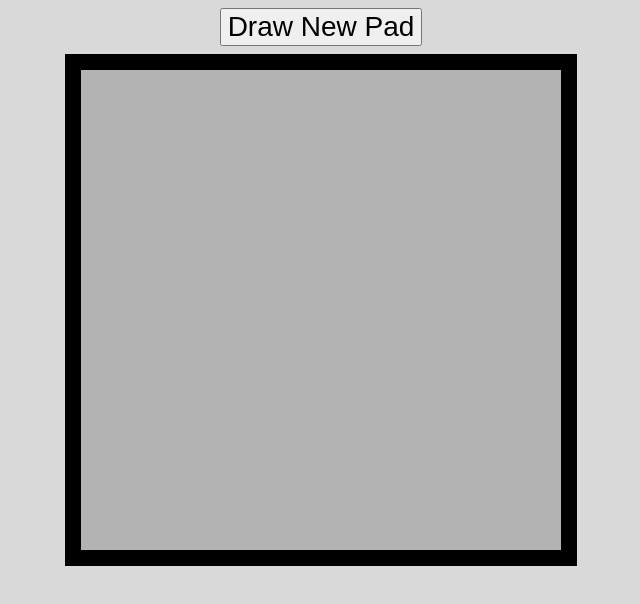
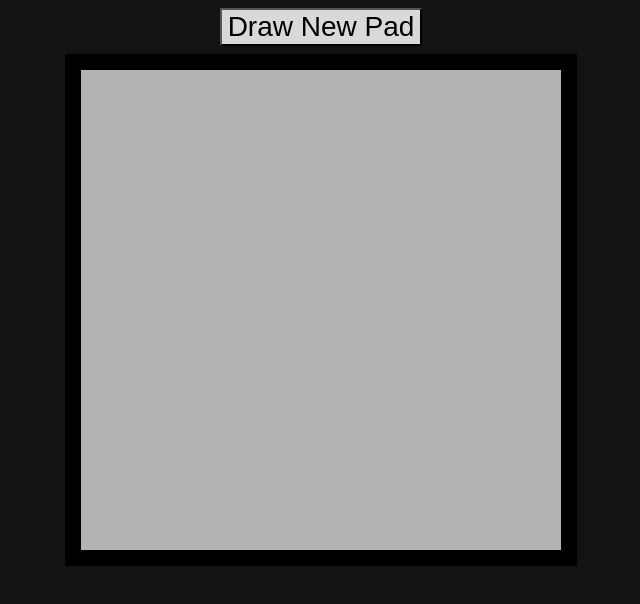
Before and after one commit to kaBeech/buddh-a-sketch, a plain HTML site: page index.html in a window 1280 px wide. Shown: the whole page, without its empty margins (319-959 px from the left). Drawn offline with Linux system fonts and the light colour scheme.

Commit message:
Adjust body and button background colors

```diff
--- a/buddh-a-sketch.js
+++ b/buddh-a-sketch.js
@@ -18,11 +18,11 @@ function createBoard(int, style) {
     const body = document.querySelector('body');
     body.classList.add('flex', 'column');
     if (currentStyle === 'classic') {
-        body.classList.add('ltGrey');
+        body.classList.add('dkIshGrey');
         body.classList.remove('dkGrey');
     } else if (currentStyle === 'rainbow') {
         body.classList.add('dkGrey');
-        body.classList.remove('ltGrey');
+        body.classList.remove('dkIshGrey');
     }
     while (body.hasChildNodes()) {
         body.removeChild(body.firstChild);
@@ -34,10 +34,11 @@ function createBoard(int, style) {
 
 function createButton(parentNode) {
     const button = document.createElement('button');
-    parentNode.appendChild(button);
+    button.classList.add('ltGrey');
     button.classList.add('button');
     button.addEventListener('click', createNewBoard);
     button.textContent = "Draw New Pad";
+    parentNode.appendChild(button);
 }
 
 function createNewBoard() {
--- a/style.css
+++ b/style.css
@@ -50,8 +50,12 @@ body {
     background-color: hsl(120, 0%, 85%);
 }
 
+.dkIshGrey {
+    background-color: hsl(120, 0%, 7.5%);
+}
+
 .dkGrey {
-    background-color: hsl(120, 0%, 10%);
+    background-color: hsl(120, 0%, 5%);
 }
 
 .cell.active {
```
